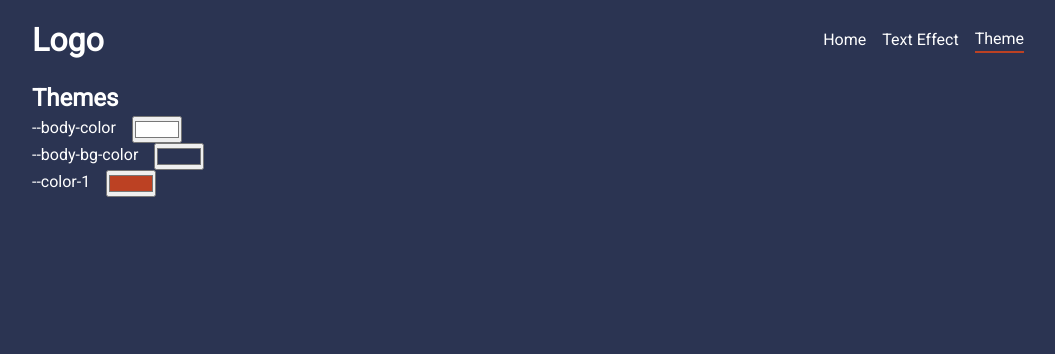
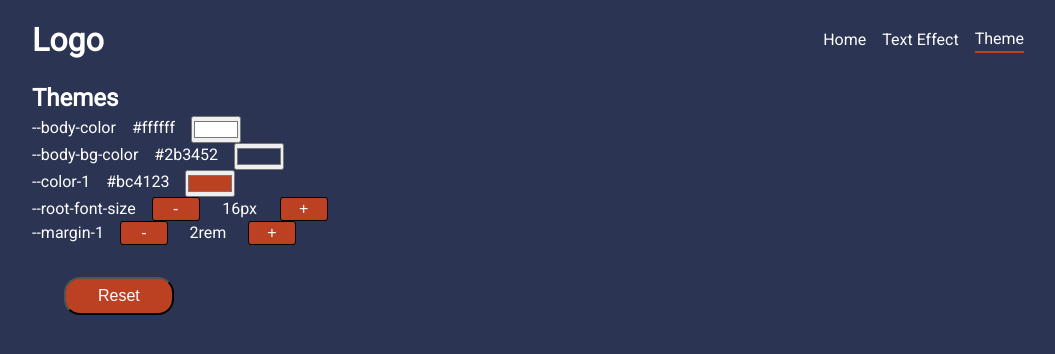
Before and after one commit to pascal-brand38/react-pages, a React (Vite) app: page /theme in a window 1280 px wide. Shown: the top 354 px of the page, without its empty margins (112-1167 px from the left). Built offline with nearby package versions, Linux system fonts and the light colour scheme.

Commit message:
Theme: update styles and size in Theme
Signed-off-by: Pascal Brand <pascal.brand38@gmail.com>

```diff
--- a/src/index.scss
+++ b/src/index.scss
@@ -6,15 +6,23 @@
 @import url('https://fonts.googleapis.com/css2?family=Roboto&display=swap');
 
 :root {
+  --root-font-size: 16px;
+
   // colors - do not use html color code (such as FloralWhite) as not recognized by the theme setter
-  --body-color: #FFFFFF;
+  --body-color: #ffffff;
   --body-bg-color: #2b3452;
   --color-1: #bc4123;
+
+  //
+  --margin-1: 2rem;
+
+  //
+  font-size: var(--root-font-size);
+
 }
 
 body {
   font-family: Roboto;
-  font-size: 16px;
   background-color: var(--body-bg-color);
   color: var(--body-color);
 
@@ -51,3 +59,10 @@ body {
     }
   }
 }
+
+.pbr-button {
+  margin: var(--margin-1);
+  background-color: var(--color-1);
+  padding: .5rem 2rem .5rem 2rem;
+  border-radius: 1rem;
+}
--- a/src/pages/Theme.jsx
+++ b/src/pages/Theme.jsx
@@ -2,51 +2,117 @@
 /// MIT License
 ///
 /// Theme changer (colors,...) from css variables
-/// Note that react's state as useless as changing a css variable value update the
-/// site rendering.
+
+import { useState, useRef } from "react";
+import './Theme.scss';
+
+/// get and set values of css variables
+const cssVar = (name) => {
+  // from https://stackoverflow.com/questions/62750308/getpropertyvalue-includes-whitespace-of-css-formating-when-retrieving-custom-c
+  //    trim() to remove the whitespace in front and end of the css value
+  //    as getPropertyValue reflects how the css is written (with whitespace or without)
+  const init = useRef(getComputedStyle(document.documentElement).getPropertyValue(name).trim());
+
+  const [value, setValue] = useState(init.current);
+
+  const set = (newValue) => {
+    setValue(newValue);
+    document.documentElement.style.setProperty(name, newValue);
+  };
+  const addStep = (step) => {
+    var reValue = /[+-]?\d+(\.\d+)?/g;
+    var reUnit = /[a-zA-Z]+/g;
+    const v = (parseFloat(value.match(reValue)) + step).toFixed(2);
+    const unit = value.match(reUnit);
+    console.log(v.toString() + unit)
+    return v.toString() + unit;
+  }
+
+  const inc = (step) => { set(addStep(step)) }
+  const dec = (step) => { set(addStep(-step)) }
+
+  const reset = () => { set(init.current); }
 
 
-/// get and set values of css variables
-const cssVar = {
-  get: (name) => {
-    // from https://stackoverflow.com/questions/62750308/getpropertyvalue-includes-whitespace-of-css-formating-when-retrieving-custom-c
-    //    trim() to remove the whitespace in front and end of the css value
-    //    as getPropertyValue reflects how the css is written (with whitespace or without)
-    return getComputedStyle(document.documentElement).getPropertyValue(name).trim();
-  },
-  set: (name, value) => {
-    document.documentElement.style.setProperty(name, value);
-  },
+  return { name, value, set, reset, inc, dec };
 }
 
 /// display an input button to choose the color of a css variable
-function ChooseColorInTheme({ nameCssVar }) {
-  const cssVarStyle = {
-    display: "flex",
-    gap: "1rem",
-  }
+function ChooseColorInTheme({ aCssVar }) {
   return (
-    <div style={ cssVarStyle }>
-      <label> { nameCssVar } </label>
+    <div className="theme__item">
+      <label> {aCssVar.name} </label>
+      <label> {aCssVar.value} </label>
       <input
-        type = "color"
-        defaultValue = { cssVar.get(nameCssVar)}
-        onChange = { (e) => { cssVar.set(nameCssVar, e.target.value); } }
-        />
+        type="color"
+        value={aCssVar.value}
+        onChange={(e) => { aCssVar.set(e.target.value); }}
+      />
+    </div>
+  );
+}
+
+function DecInc({ aCssVar }) {
+  return (
+    <div className="theme__dec-inc">
+      <button className="theme__dec-inc__dec" onClick={() => { aCssVar.dec(0.10); }}> - </button>
+      <div className="theme__dec-inc__text"> {aCssVar.value} </div>
+      <button className="theme__dec-inc__inc" onClick={() => { aCssVar.inc(0.10); }}> + </button>
+    </div>
+  );
+}
+
+/// display an input button to choose the color of a css variable
+function ChooseSizeInTheme({ aCssVar }) {
+  return (
+    <div className="theme__item">
+      <label> {aCssVar.name} </label>
+      <DecInc aCssVar={aCssVar} />
     </div>
   );
 }
 
 
+
 /// Display all css variable we are able to update
 function Theme() {
+  const colors = [
+    cssVar('--body-color'),
+    cssVar('--body-bg-color'),
+    cssVar('--color-1'),
+  ];
+  const sizes = [
+    cssVar('--root-font-size'),
+    cssVar('--margin-1'),
+  ]
+
+  const reset = () => {
+    colors.forEach(color => { color.reset(); });
+    sizes.forEach(size => { size.reset(); });
+  }
+
   return (
     <>
       <h2> Themes</h2>
+      {
+        colors.map((color, index) => {
+          return (
+            <ChooseColorInTheme key={index} aCssVar={color} />
+          );
+        })
+      }
+      {
+        sizes.map((size, index) => {
+          return (
+            <ChooseSizeInTheme key={index} aCssVar={size} />
+          );
+        })
+      }
 
-      <ChooseColorInTheme nameCssVar='--body-color' />
-      <ChooseColorInTheme nameCssVar='--body-bg-color' />
-      <ChooseColorInTheme nameCssVar='--color-1' />
+      <button className="pbr-button"
+        onClick={reset}>
+        Reset
+      </button>
 
     </>
   );
--- /dev/null
+++ b/src/pages/Theme.scss
@@ -0,0 +1,29 @@
+/// Copyright (c) Pascal Brand
+/// MIT License
+///
+
+.theme {
+  &__item {
+    display: flex;
+    gap: 1rem;
+  }
+
+  &__dec-inc {
+    display: flex;
+
+    &__dec, &__inc {
+      width: 3rem;
+      border: 1px solid black;
+      border-radius: 3px;
+      background-color: var(--color-1);
+    }
+    &__text {
+      width: 5rem;
+      text-align: center;
+    }
+
+    &__dec:hover, &__inc:hover {
+      opacity: .75;
+    }
+  }
+}
--- a/src/scss/utility/pbr-reset.scss
+++ b/src/scss/utility/pbr-reset.scss
@@ -63,3 +63,8 @@ input, textarea {
   font-weight: inherit ;
   // background-color: inherit;  not inherited - cf. https://developer.mozilla.org/fr/docs/Web/CSS/background-color#sp%C3%A9cifications
 }
+
+button {
+  color: inherit;
+  font-size: inherit;
+}
```
